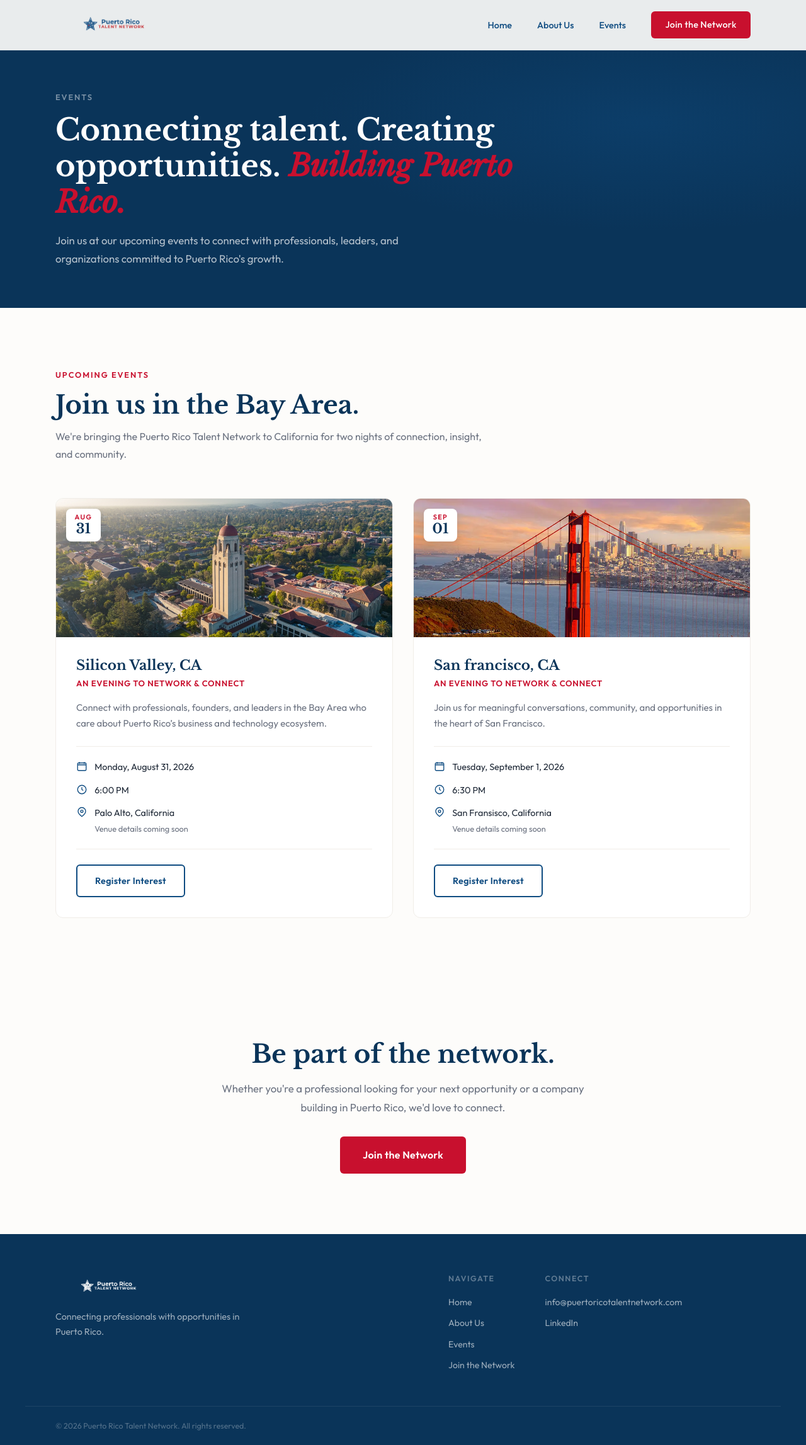
After one commit to alexchappuis/Puerto-Rico-Talent-Network, a Django app: page /events/ in a window 1280 px wide. The commit adds this page. Shown: the whole page at 63% size. Run offline with Django 5.2, Linux system fonts and the light colour scheme; data comes from the database, SQL or seed files in the repository; both versions use the stored data as it was after the commit.

Commit message:
events page

```diff
--- a/PRTN/settings.py
+++ b/PRTN/settings.py
@@ -117,3 +117,7 @@ EMAIL_HOST_USER = os.environ.get('EMAIL_HOST_USER', 'info@puertoricotalentnetwor
 EMAIL_HOST_PASSWORD = os.environ.get('EMAIL_HOST_PASSWORD', '')
 DEFAULT_FROM_EMAIL = os.environ.get('DEFAULT_FROM_EMAIL', 'PRTN <info@puertoricotalentnetwork.com>')
 NOTIFICATION_EMAIL = os.environ.get('NOTIFICATION_EMAIL', 'info@puertoricotalentnetwork.com')
+
+
+MEDIA_URL = '/media/'
+MEDIA_ROOT = os.path.join(BASE_DIR, 'media')
--- a/website/static/css/styles.css
+++ b/website/static/css/styles.css
@@ -1214,3 +1214,175 @@ em {
     font-weight: 500;
     color: #065F46;
 }
+
+/* ==========================================================================
+   Events Page  — append to website/static/css/styles.css
+   ========================================================================== */
+
+.page-hero__text {
+    color: rgba(255, 255, 255, 0.7);
+    font-size: 1.05rem;
+    max-width: 620px;
+    margin-top: 1rem;
+    line-height: 1.75;
+}
+
+.section-intro {
+    color: var(--slate);
+    font-size: 1rem;
+    line-height: 1.75;
+    margin-top: 0.75rem;
+}
+
+.events {
+    padding: clamp(4rem, 8vw, 6rem) 0;
+    background: var(--warm-white);
+}
+
+.events__inner {
+    max-width: var(--max-width);
+    margin: 0 auto;
+    padding: 0 var(--gutter);
+}
+
+.events__grid {
+    display: grid;
+    grid-template-columns: repeat(2, 1fr);
+    gap: 2rem;
+}
+
+.events__empty {
+    color: var(--slate);
+    font-size: 0.95rem;
+}
+
+/* Event card */
+.event-card {
+    background: var(--white);
+    border: 1px solid var(--sand);
+    border-radius: 12px;
+    overflow: hidden;
+    display: flex;
+    flex-direction: column;
+    transition: transform 0.35s var(--ease-out), box-shadow 0.35s var(--ease-out);
+}
+
+.event-card:hover {
+    transform: translateY(-4px);
+    box-shadow: 0 16px 48px rgba(10, 52, 89, 0.08);
+}
+
+.event-card__image {
+    position: relative;
+    height: 220px;
+    background-color: var(--cream);
+    background-size: cover;
+    background-position: center;
+}
+
+.event-card__date {
+    position: absolute;
+    top: 1rem;
+    left: 1rem;
+    background: var(--white);
+    border-radius: 8px;
+    padding: 0.5rem 0.85rem;
+    text-align: center;
+    line-height: 1.1;
+    box-shadow: 0 4px 14px rgba(10, 52, 89, 0.15);
+}
+
+.event-card__date span {
+    display: block;
+    font-size: 0.68rem;
+    font-weight: 600;
+    letter-spacing: 0.12em;
+    color: var(--red);
+}
+
+.event-card__date strong {
+    display: block;
+    font-family: var(--font-display);
+    font-size: 1.35rem;
+    color: var(--navy-deep);
+}
+
+.event-card__body {
+    padding: clamp(1.5rem, 2.5vw, 2rem);
+    display: flex;
+    flex-direction: column;
+    flex: 1;
+}
+
+.event-card__title {
+    font-family: var(--font-display);
+    font-size: 1.35rem;
+    margin-bottom: 0.25rem;
+}
+
+.event-card__type {
+    font-size: 0.82rem;
+    font-weight: 600;
+    letter-spacing: 0.06em;
+    text-transform: uppercase;
+    color: var(--red);
+    margin-bottom: 0.9rem;
+}
+
+.event-card__text {
+    color: var(--slate);
+    font-size: 0.93rem;
+    line-height: 1.7;
+    margin-bottom: 1.5rem;
+}
+
+.event-card__meta {
+    display: flex;
+    flex-direction: column;
+    gap: 0.75rem;
+    padding: 1.25rem 0;
+    border-top: 1px solid var(--sand);
+    border-bottom: 1px solid var(--sand);
+    margin-bottom: 1.5rem;
+}
+
+.meta-row {
+    display: flex;
+    align-items: flex-start;
+    gap: 0.7rem;
+    font-size: 0.9rem;
+    color: var(--charcoal);
+}
+
+.meta-row svg {
+    width: 18px;
+    height: 18px;
+    flex-shrink: 0;
+    color: var(--navy);
+    margin-top: 2px;
+}
+
+.meta-note {
+    display: block;
+    font-size: 0.8rem;
+    color: var(--slate);
+    margin-top: 0.15rem;
+}
+
+.event-card__body .btn {
+    margin-top: auto;
+    align-self: flex-start;
+}
+
+.event-card__closed {
+    margin-top: auto;
+    font-size: 0.88rem;
+    font-weight: 500;
+    color: var(--slate);
+}
+
+@media (max-width: 900px) {
+    .events__grid {
+        grid-template-columns: 1fr;
+    }
+}
--- a/website/templates/PRTN/base.html
+++ b/website/templates/PRTN/base.html
@@ -27,6 +27,7 @@
             <ul class="nav__links">
                 <li><a href="{% url 'home' %}">Home</a></li>
                 <li><a href="{% url 'about_us' %}">About Us</a></li>
+                <li><a href="{% url 'events' %}">Events</a></li>
                 <li><a href="{% url 'join_the_network' %}" class="btn btn--nav">Join the Network</a></li>
             </ul>
         </div>
@@ -49,6 +50,7 @@
                     <h4>Navigate</h4>
                     <a href="{% url 'home' %}">Home</a>
                     <a href="{% url 'about_us' %}">About Us</a>
+                    <a href="{% url 'events' %}">Events</a>
                     <a href="{% url 'join_the_network' %}">Join the Network</a>
                 </div>
                 <div class="footer__col">
--- /dev/null
+++ b/website/templates/PRTN/events.html
@@ -0,0 +1,93 @@
+{% extends 'PRTN/base.html' %}
+{% load static %}
+
+{% block title %}Events — Puerto Rico Talent Network{% endblock %}
+
+{% block content %}
+
+<!-- Page Hero -->
+<section class="page-hero">
+    <div class="page-hero__inner">
+        <p class="section-label">Events</p>
+        <h1 class="page-hero__title">Connecting talent. Creating opportunities. <em>Building Puerto Rico.</em></h1>
+        <p class="page-hero__text">Join us at our upcoming events to connect with professionals, leaders, and organizations committed to Puerto Rico's growth.</p>
+    </div>
+</section>
+
+<!-- Events -->
+<section class="events">
+    <div class="events__inner">
+        <div class="section-header fade-up">
+            <p class="section-label">Upcoming Events</p>
+            <h2 class="section-title">Join us in the Bay Area.</h2>
+            <p class="section-intro">We're bringing the Puerto Rico Talent Network to California for two nights of connection, insight, and community.</p>
+        </div>
+
+        <div class="events__grid">
+            {% for event in events %}
+            <article class="event-card fade-up" id="{{ event.slug }}">
+                <div class="event-card__image"
+                     style="background-image: url('{% static event.image_path %}');"
+                     role="img" aria-label="{{ event.city }}{% if event.region %}, {{ event.region }}{% endif %}">
+                    <div class="event-card__date">
+                        <span>{{ event.month_abbr }}</span>
+                        <strong>{{ event.day_number }}</strong>
+                    </div>
+                </div>
+
+                <div class="event-card__body">
+                    <h3 class="event-card__title">{{ event.title }}</h3>
+                    <p class="event-card__type">{{ event.subtitle }}</p>
+                    <p class="event-card__text">{{ event.description }}</p>
+
+                    <div class="event-card__meta">
+                        <div class="meta-row">
+                            <svg viewBox="0 0 24 24" aria-hidden="true">
+                                <rect x="3" y="5" width="18" height="16" rx="2" fill="none" stroke="currentColor" stroke-width="1.8"/>
+                                <path d="M7 3v4M17 3v4M3 9h18" fill="none" stroke="currentColor" stroke-width="1.8"/>
+                            </svg>
+                            <span>{{ event.starts_at|date:"l, F j, Y" }}</span>
+                        </div>
+                        <div class="meta-row">
+                            <svg viewBox="0 0 24 24" aria-hidden="true">
+                                <circle cx="12" cy="12" r="9" fill="none" stroke="currentColor" stroke-width="1.8"/>
+                                <path d="M12 7v5l3 2" fill="none" stroke="currentColor" stroke-width="1.8"/>
+                            </svg>
+                            <span>{% if event.time_display %}{{ event.time_display }}{% else %}{{ event.starts_at|time:"g:i A" }}{% endif %}</span>
+                        </div>
+                        <div class="meta-row">
+                            <svg viewBox="0 0 24 24" aria-hidden="true">
+                                <path d="M20 10c0 5-8 11-8 11S4 15 4 10a8 8 0 1 1 16 0Z" fill="none" stroke="currentColor" stroke-width="1.8"/>
+                                <circle cx="12" cy="10" r="2.5" fill="none" stroke="currentColor" stroke-width="1.8"/>
+                            </svg>
+                            <span>
+                                {% if event.venue %}{{ event.venue }}{% else %}{{ event.city }}{% if event.region %}, {{ event.region }}{% endif %}{% endif %}
+                                {% if event.venue_note %}<small class="meta-note">{{ event.venue_note }}</small>{% endif %}
+                            </span>
+                        </div>
+                    </div>
+
+                    {% if event.registration_open %}
+                    <a href="{% url 'event_register' event.slug %}" class="btn btn--outline">Register Interest</a>
+                    {% else %}
+                    <span class="event-card__closed">Registration closed</span>
+                    {% endif %}
+                </div>
+            </article>
+            {% empty %}
+            <p class="events__empty">No events scheduled right now — check back soon.</p>
+            {% endfor %}
+        </div>
+    </div>
+</section>
+
+<!-- CTA -->
+<section class="cta">
+    <div class="cta__inner fade-up">
+        <h2 class="cta__title">Be part of the network.</h2>
+        <p class="cta__text">Whether you're a professional looking for your next opportunity or a company building in Puerto Rico, we'd love to&nbsp;connect.</p>
+        <a href="{% url 'join_the_network' %}" class="btn btn--primary btn--lg">Join the Network</a>
+    </div>
+</section>
+
+{% endblock %}
--- a/website/urls.py
+++ b/website/urls.py
@@ -5,4 +5,6 @@ urlpatterns = [
     path('', views.home, name='home'),
     path('about/', views.about_us, name='about_us'),
     path('join/', views.join_the_network, name='join_the_network'),
+    path('events/', views.events, name='events'),
+    path('events/<slug:slug>/register/', views.event_register, name='event_register'),
 ]
--- a/website/views.py
+++ b/website/views.py
@@ -1,8 +1,14 @@
-from django.shortcuts import render, redirect
+from django.shortcuts import render, redirect, get_object_or_404
 from django.contrib import messages
 from django.core.mail import send_mail
 from django.conf import settings
-from .models import ProfessionalSubmission, CompanySubmission
+from django.utils import timezone
+from .models import (
+    ProfessionalSubmission,
+    CompanySubmission,
+    Event,
+    EventRegistration,
+)
 
 
 def home(request):
@@ -81,6 +87,50 @@ def join_the_network(request):
     return render(request, 'PRTN/join_the_network.html')
 
 
+def events(request):
+    """Public events listing — upcoming, published events only."""
+    upcoming = Event.objects.filter(
+        is_published=True,
+        starts_at__gte=timezone.now(),
+    )
+    return render(request, 'PRTN/events.html', {'events': upcoming})
+
+
+def event_register(request, slug):
+    """RSVP form for a single event."""
+    event = get_object_or_404(Event, slug=slug, is_published=True)
+
+    if request.method == 'POST':
+        registration = EventRegistration.objects.create(
+            event=event,
+            first_name=request.POST.get('first_name', ''),
+            last_name=request.POST.get('last_name', ''),
+            email=request.POST.get('email', ''),
+            company=request.POST.get('company', ''),
+            role=request.POST.get('role', ''),
+            linkedin=request.POST.get('linkedin', ''),
+            notes=request.POST.get('notes', ''),
+        )
+
+        send_notification(
+            subject=f"Event RSVP — {event.title}: {registration.first_name} {registration.last_name}",
+            body=(
+                f"Event: {event.title} ({event.starts_at:%b %d, %Y})\n"
+                f"Name: {registration.first_name} {registration.last_name}\n"
+                f"Email: {registration.email}\n"
+                f"Company: {registration.company}\n"
+                f"Role: {registration.role}\n"
+                f"LinkedIn: {registration.linkedin}\n"
+                f"Notes: {registration.notes}\n"
+            ),
+        )
+
+        messages.success(request, "You're on the list — we'll be in touch with details.")
+        return redirect('event_register', slug=slug)
+
+    return render(request, 'PRTN/event_register.html', {'event': event})
+
+
 def send_notification(subject, body):
     """Send email notification for new form submission."""
     try:
```
Also changed, not shown: website/admin.py (+37 -0 lines), website/models.py (+96 -0 lines), website/templates/PRTN/event_register.html (added, +75 -0 lines), db.sqlite3, website/migrations/0002_event_eventregistration.py (added), website/static/images/palo-alto.jpg (added), website/static/images/san-francisco.jpg (added), 3 other files.
